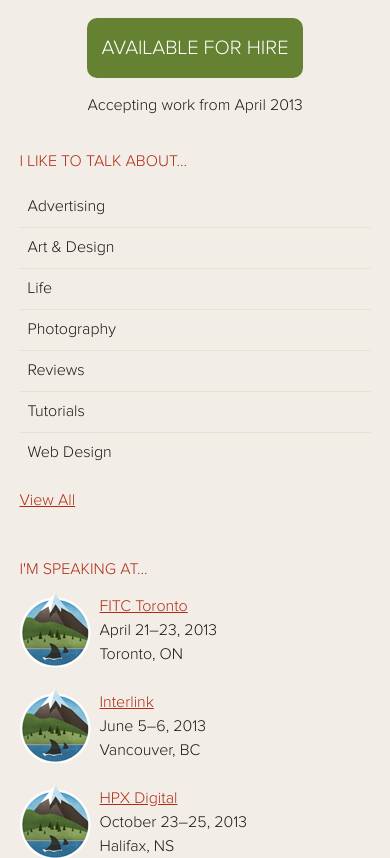
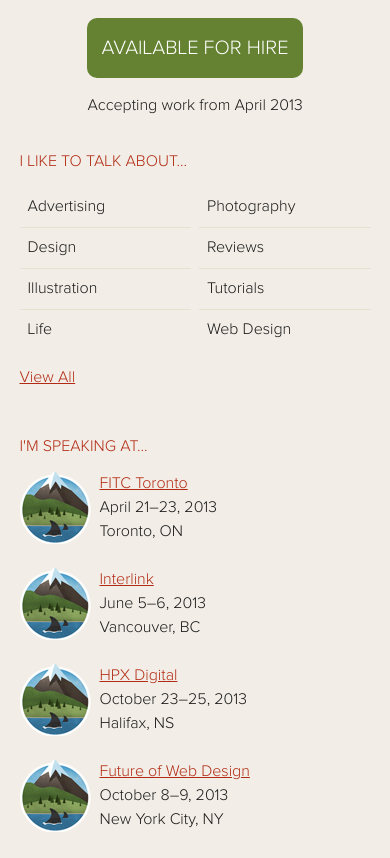
Before and after one commit to hellogeri/hellogeri.com, a PHP site: page / in a window 390 px wide. Shown: the part 2424-3282 px from the top of the page. Run offline with PHP 8.4, Linux system fonts and the light colour scheme.

Commit message:
Added split categories for small screen

```diff
--- a/css/screen.css
+++ b/css/screen.css
@@ -206,7 +206,6 @@ div[role="banner"] {
 
 /*---- Main -----*/
 
-
 article header h1 {
 	line-height: 1.2em;
 	margin: 1em 0 0 0;
@@ -289,11 +288,23 @@ section[role="complementary"] h2 {
 	padding: 0;
 }
 
+
+.categories ul {
+    float: none;
+    width: 100%;
+    -webkit-column-count: 2;
+    -webkit-column-gap: .5em;
+    -moz-column-count: 2;
+    -moz-column-gap: .5em;
+    column-count: 2;
+    column-gap: .5em;
+}
+
 .categories ul li {
 	border-bottom: solid 1px rgb(227,227,208);
 }
 
-.categories ul li:last-of-type {
+.categories ul li:nth-child(4), .categories ul li:nth-child(8) {
 	border-bottom: none;
 }
 
@@ -442,6 +453,9 @@ footer[role="contentinfo"] a:hover {
 
 @media screen and (min-width: 70em) {
 
+
+/* -- Stretch out top navigation horizontally -- */
+
 nav[role="navigation"]{
 	margin: 0 auto;
 	padding: 1em 5% 1em 5%;
@@ -456,7 +470,7 @@ nav[role="navigation"] ul {
 	margin: 0;
 	padding: 0;
 	width: 100%;
-	-webkit-column-count: 1;
+	-webkit-column-count: 1;  /*---- Is this the right way to turn off columns? ----*/
    -webkit-column-gap: 0;
    -moz-column-count: 1;
    -moz-column-gap: 0;
@@ -513,6 +527,7 @@ nav[role="navigation"] li:nth-child(4), nav[role="navigation"] li:nth-child(5),
 	background: url(../img/icon-contact.png) no-repeat 0;
 }
 
+/* -- Bump down banner text -- */
 
 .intro {
 	max-width: 80%;
@@ -529,6 +544,8 @@ nav[role="navigation"] li:nth-child(4), nav[role="navigation"] li:nth-child(5),
 	font-size: 1em;
 }
 
+/* -- Turn into two columns -- */
+
 main[role="main"] {
 	width: 76.04166666%;
 	float: left;
@@ -540,6 +557,29 @@ section[role="complementary"] {
 	float: right;
 	border: 1px solid blue;
 }
+
+
+/* -- Turn into single column -- */
+
+.categories ul {
+    -webkit-column-count: 1;
+    -webkit-column-gap: 0;
+    -moz-column-count: 1;
+    -moz-column-gap: 0;
+    column-count: 1;
+    column-gap: 0;
+}
+
+.categories ul li {
+	border-bottom: solid 1px rgb(227,227,208);
+}
+
+.categories ul li:nth-child(4) {
+	border-bottom: solid 1px rgb(227,227,208);
+}
+
+
+/* -- Stretch out footer nav horizontally -- */
 
 .doc-foot ul {
 	width: auto;
--- a/index.html
+++ b/index.html
@@ -99,7 +99,8 @@
 	<h2>I like to talk about…</h2>
 	<ul>
 		<li><a href="/blog/advertising">Advertising</a></li>
-		<li><a href="/blog/artanddesign">Art & Design</a></li>
+		<li><a href="/blog/artanddesign">Design</a></li>
+		<li><a href="/blog/illustration">Illustration</a></li>
 		<li><a href="/blog/life">Life</a></li>
 		<li><a href="/blog/photography">Photography</a></li>
 		<li><a href="/blog/reviews">Reviews</a></li>
```
